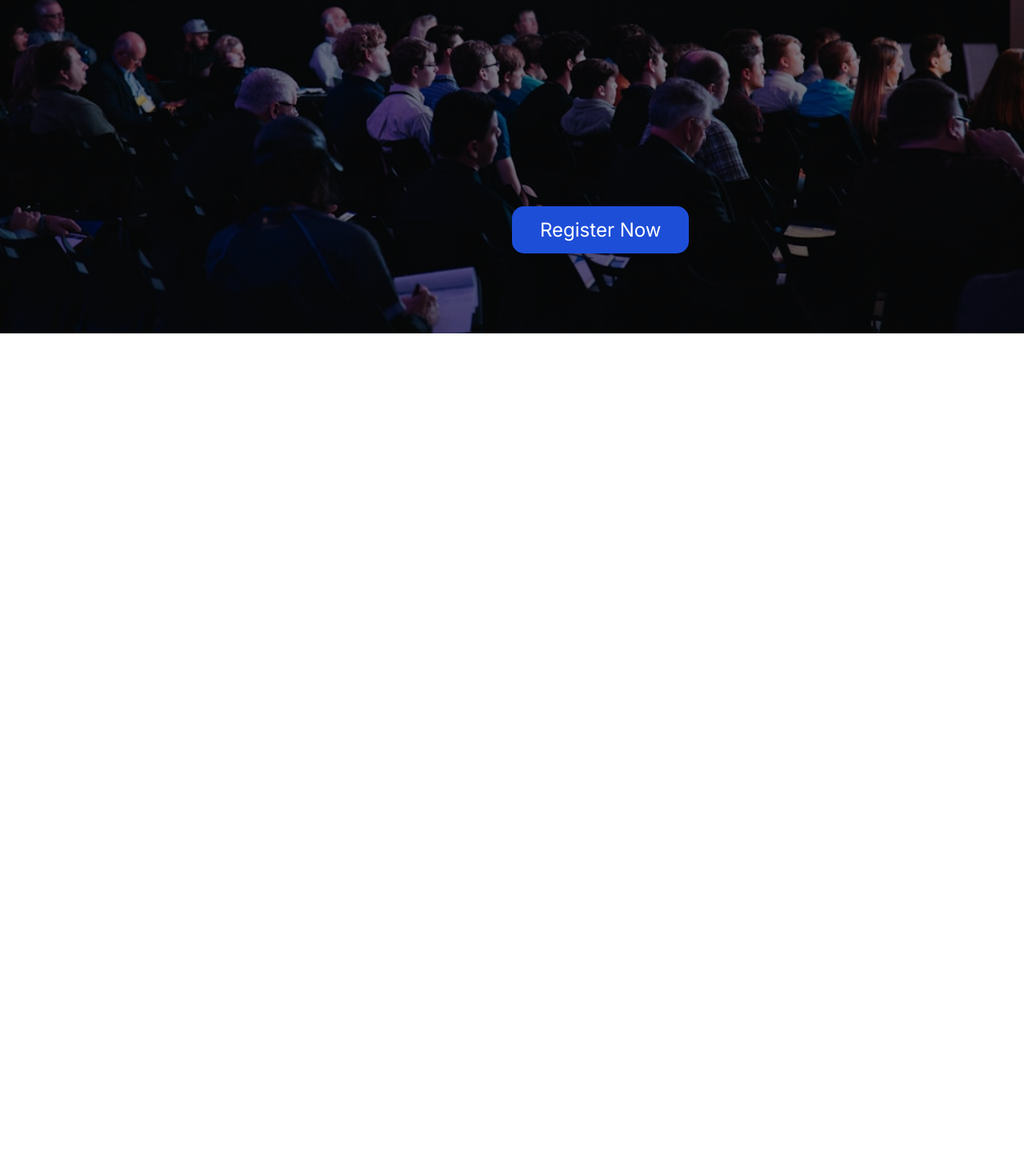
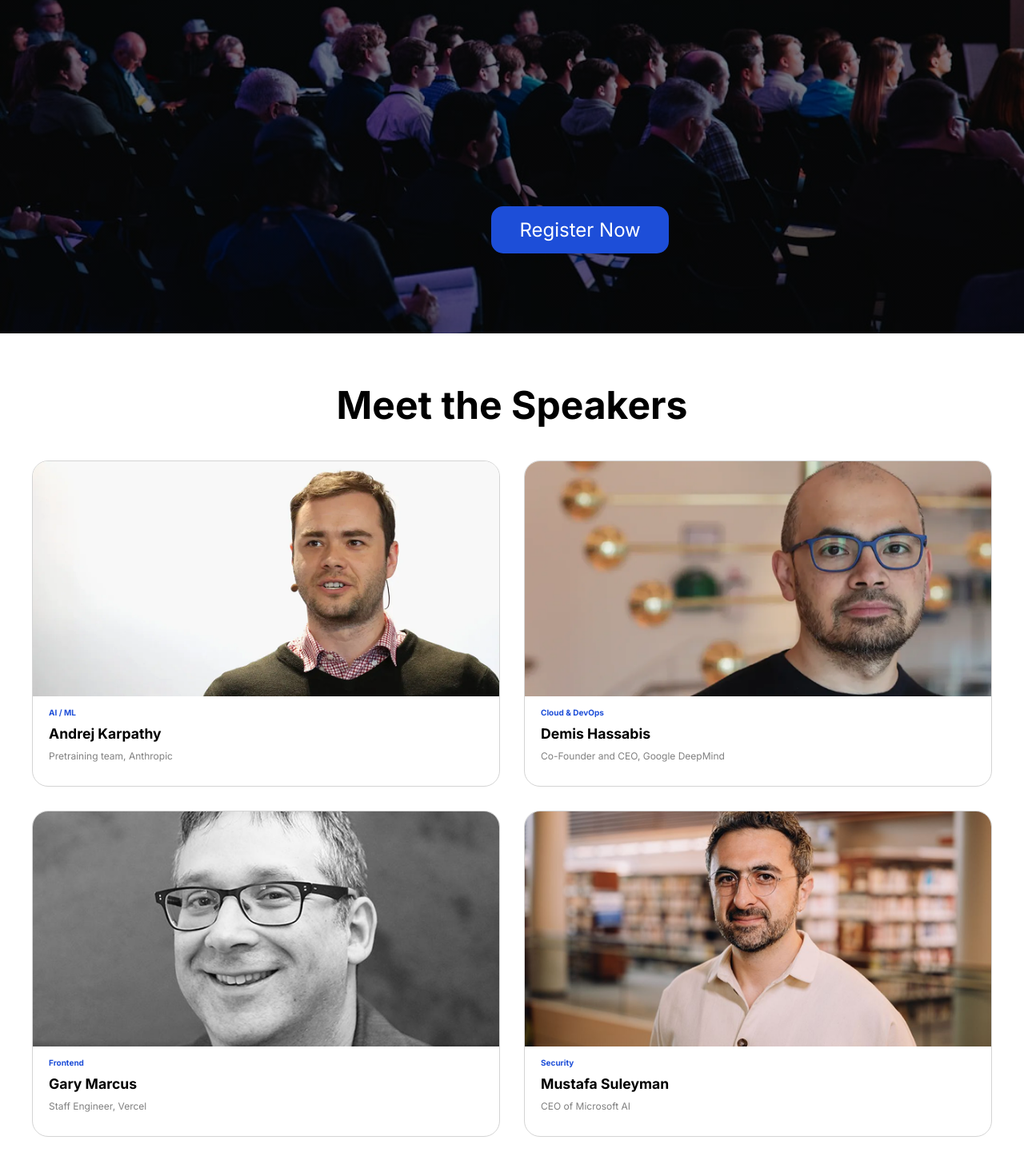
Before and after one commit to nirjhonhasan/B14-Assignment-01, a plain HTML site: page index.html in a window 1280 px wide. Shown: the part 391-1852 px from the top of the page at 80% size. Before the commit the page ends 808 px from the top, so only its background shows below. Drawn offline with Linux system fonts and the light colour scheme.

Commit message:
Speaker Section is relesed here

```diff
--- a/index.html
+++ b/index.html
@@ -45,13 +45,109 @@
         <section class="hero">
             <div class="info">
                 <h1>Code. <em>Connect.</em> Create</h1>
-            <p>Join 4,000+ engineers, founders, and builders at the premier developer conference of 2026. Three days of
-                cutting-edge talks, hands-on workshops, and meaningful connections.</p>
+                <p>Join 4,000+ engineers, founders, and builders at the premier developer conference of 2026. Three days
+                    of
+                    cutting-edge talks, hands-on workshops, and meaningful connections.</p>
             </div>
             <button class="commonBtn heroBtn">Register Now</button>
         </section>
     </header>
 
+
+
+    <!-- Speakers Section is starting from here -->
+    <!-- Speakers Section is starting from here -->
+    <!-- Speakers Section is starting from here -->
+    <!-- Speakers Section is starting from here -->
+    <!-- Speakers Section is starting from here -->
+    <section class="speakers">
+        <h1>Meet the Speakers</h1>
+        <div class="seakersCartParent">
+
+            <div class="seapkerCart">
+
+                <div class="speakerDetails">
+
+                    <div class="speakerImage">
+                        <img src="./assets/andrej.png" alt="Andrej">
+                    </div>
+
+                    <div class="sepakerInfo">
+                        <p class="departmetn">AI / ML</p>
+                        <h4>Andrej Karpathy</h4>
+                        <p class="speakerTitle">Pretraining team, Anthropic</p>
+                    </div>
+
+                </div>
+
+            </div>
+
+
+
+
+            <div class="seapkerCart">
+
+                <div class="speakerDetails">
+
+                    <div class="speakerImage">
+                        <img src="./assets/demis.png" alt="Andrej">
+                    </div>
+
+                    <div class="sepakerInfo">
+                        <p class="departmetn">Cloud & DevOps</p>
+                        <h4>Demis Hassabis</h4>
+                        <p class="speakerTitle">Co-Founder and CEO, Google DeepMind</p>
+                    </div>
+
+                </div>
+
+            </div>
+
+
+
+            <div class="seapkerCart">
+
+                <div class="speakerDetails">
+
+                    <div class="speakerImage">
+                        <img src="./assets/gary.png" alt="Andrej">
+                    </div>
+
+                    <div class="sepakerInfo">
+                        <p class="departmetn">Frontend</p>
+                        <h4>Gary Marcus</h4>
+                        <p class="speakerTitle">Staff Engineer, Vercel</p>
+                    </div>
+
+                </div>
+
+            </div>
+
+
+
+            <div class="seapkerCart">
+
+                <div class="speakerDetails">
+
+                    <div class="speakerImage">
+                        <img src="./assets/mustafa.png" alt="Andrej">
+                    </div>
+
+                    <div class="sepakerInfo">
+                        <p class="departmetn">Security</p>
+                        <h4>Mustafa Suleyman</h4>
+                        <p class="speakerTitle">CEO of Microsoft AI</p>
+                    </div>
+
+                </div>
+
+            </div>
+
+
+
+        </div>
+    </section>
+
 </body>
 
 </html>
--- a/style.css
+++ b/style.css
@@ -10,14 +10,17 @@
     color: white;
     background: #1D4ED8;
 }
+img{
+    width: 100%;
+}
 
 
 
 
-/* Navigations bar is start from here */
-/* Navigations bar is start from here */
-/* Navigations bar is start from here */
-/* Navigations bar is start from here */
+/* Navigations bar starts from here */
+/* Navigations bar starts from here */
+/* Navigations bar starts from here */
+/* Navigations bar starts from here */
 .navBar{
     height: 80px;
     display: flex;
@@ -49,6 +52,7 @@
     padding: 10px 25px;
     border: none;
     border-radius: 9px;
+    cursor: pointer;
 
     font-size: 16;
     font-weight: bold;
@@ -60,10 +64,10 @@
 
 
 
-/* hero section is starts from here */
-/* hero section is starts from here */
-/* hero section is starts from here */
-/* hero section is starts from here */
+/* hero section starts from here */
+/* hero section starts from here */
+/* hero section starts from here */
+/* hero section starts from here */
 .hero{
     background-image: linear-gradient(rgba(0,0,0,0.5), rgba(0,0,0,0.5)), url(./assets/banner.jpg);
     background-position: center;
@@ -91,12 +95,74 @@
 .heroBtn{
     position: absolute;
     bottom: 100px;
+    left: 48%;
     font-size: 24px;
     color: white;
+    cursor: pointer;
 
     background: #1D4ED8;
     padding: 15px 35px;
 
     border: none;
     border-radius: 15px;
+    transition: 0.3s;
 }
+.heroBtn:hover{
+    background: #3d70fa;
+}
+
+
+
+
+
+
+/* speakers section starts from here */
+/* speakers section starts from here */
+/* speakers section starts from here */
+/* speakers section starts from here */
+.speakers{
+    margin-top: 50p;
+}
+.speakers h1{
+    text-align: center;
+    margin-top: 60px;
+    font-size: 3rem;
+}
+
+
+.seakersCartParent{
+    max-width: 1200px;
+    display: grid;
+    grid-template-columns:  1fr 1fr;
+    justify-content: center;
+    margin: 40px auto;
+    gap: 30px;
+
+}
+.seapkerCart{
+    border: 1px solid rgb(212, 212, 212);
+    border-radius: 20px;
+    overflow: hidden;
+}
+
+.seapkerCart .sepakerInfo{
+    padding: 10px 20px;
+}
+
+
+.seapkerCart .sepakerInfo .departmetn{
+    margin-bottom: 10px;
+    color: #1D4ED8;
+    font-size: 10px;
+    font-weight: bold;
+}
+.seapkerCart .sepakerInfo h4{
+    font-size: 1.1rem;
+}
+.seapkerCart .sepakerInfo .speakerTitle{
+    font-size: 12px;
+    color: gray;
+    font-weight: 400;
+    margin-top: 10px;
+    margin-bottom: 20px;
+}
```
